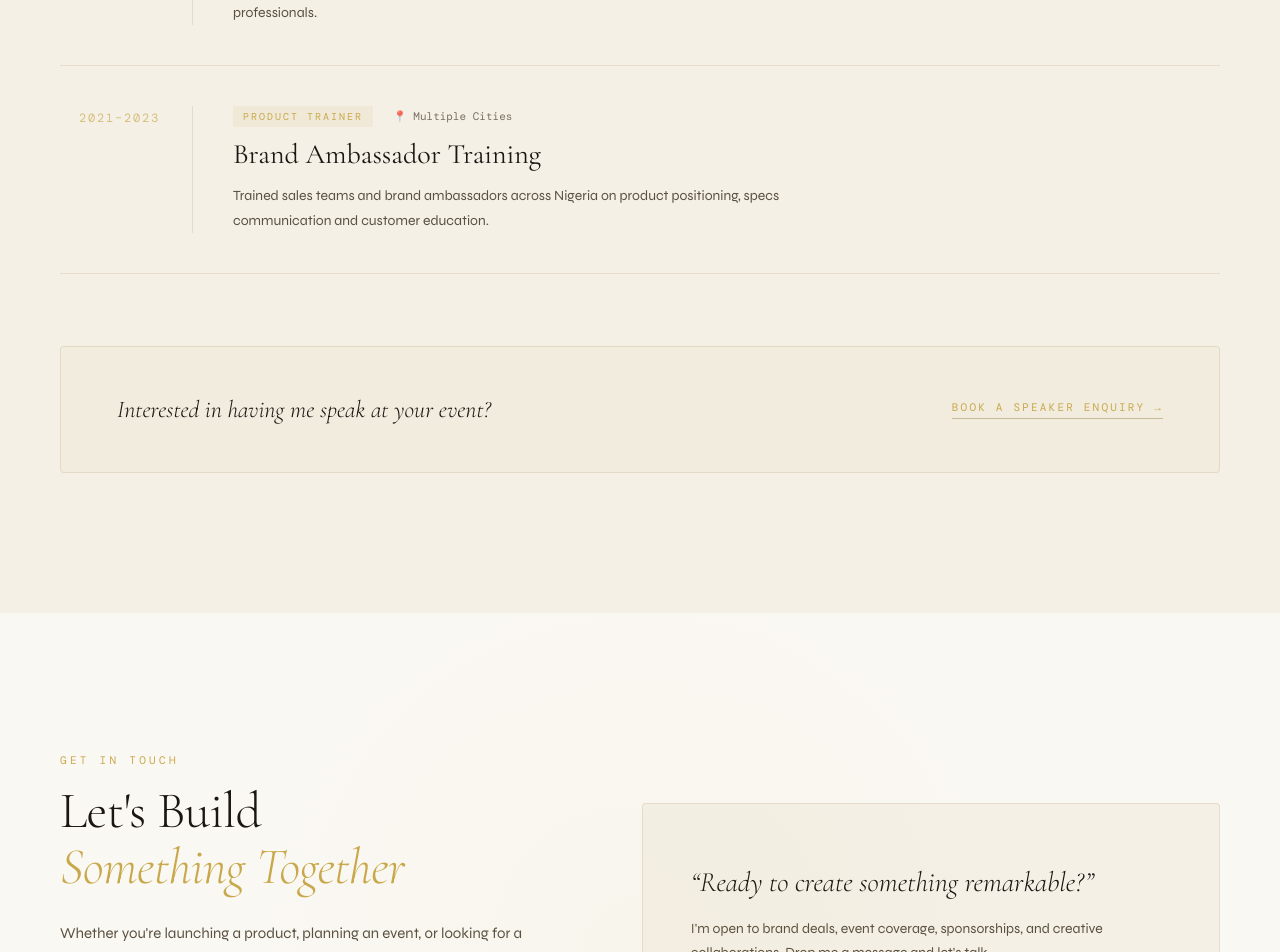
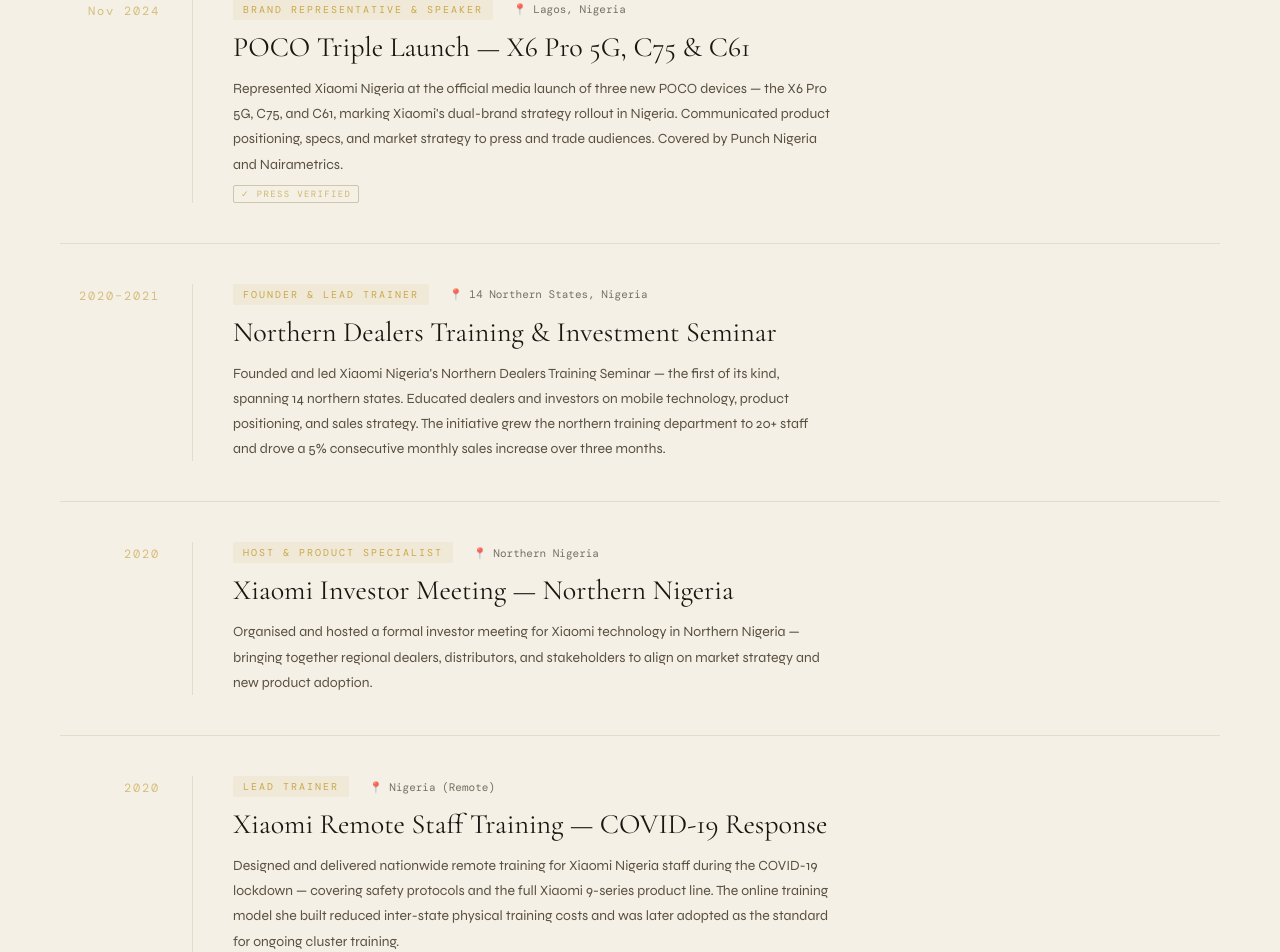
Before and after one commit to Belzabeem/nicole, a Next.js app: page / in a window 1280 px wide. Shown: the part 4640-5592 px from the top of the page. Built offline with nearby package versions, Linux system fonts and the light colour scheme; a web font is replaced by a local one.

Commit message:
Update Speaking.tsx

```diff
--- a/src/components/Speaking.tsx
+++ b/src/components/Speaking.tsx
@@ -6,9 +6,46 @@ import { useEffect, useRef, useState } from 'react';
 import styles from './Speaking.module.css';
 
 const events = [
-  { id: 1, title: 'Xiaomi Smartphone Launch', role: 'Keynote Speaker', location: 'Lagos, Nigeria', year: '2023', desc: 'Represented Xiaomi as keynote speaker at a major product launch event, presenting the POCO series to consumer and press audiences.' },
-  { id: 2, title: 'Consumer Tech Summit', role: 'Panel Speaker', location: 'Abuja, Nigeria', year: '2022', desc: 'Delivered insights on smartphone adoption trends and emerging market dynamics to industry professionals.' },
-  { id: 3, title: 'Brand Ambassador Training', role: 'Product Trainer', location: 'Multiple Cities', year: '2021–2023', desc: 'Trained sales teams and brand ambassadors across Nigeria on product positioning, specs communication and customer education.' },
+  {
+    id: 1,
+    title: 'Xiaomi Redmi Note 15 Series Nigeria Launch',
+    role: 'Creative Manager & Opening Host',
+    location: 'Lagos, Nigeria',
+    year: '2026',
+    desc: 'As Creative Manager of Xiaomi Nigeria, opened and hosted the official Redmi Note 15 Series launch — Nigeria\'s biggest Xiaomi event of the year. Delivered the opening address recapping Xiaomi\'s 2025 milestones: Fortune Global 500 ranking (#297), 18% unit sales growth in Nigeria, and 48% tablet market share. Introduced the full Redmi Note 15 lineup including the Pro Plus 5G to press, partners, and the MTN Nigeria team. Covered by TechEconomy.ng.',
+  },
+  {
+    id: 2,
+    title: 'POCO Triple Launch — X6 Pro 5G, C75 & C61',
+    role: 'Brand Representative & Speaker',
+    location: 'Lagos, Nigeria',
+    year: 'Nov 2024',
+    desc: 'Represented Xiaomi Nigeria at the official media launch of three new POCO devices — the X6 Pro 5G, C75, and C61, marking Xiaomi\'s dual-brand strategy rollout in Nigeria. Communicated product positioning, specs, and market strategy to press and trade audiences. Covered by Punch Nigeria and Nairametrics.',
+  },
+  {
+    id: 3,
+    title: 'Northern Dealers Training & Investment Seminar',
+    role: 'Founder & Lead Trainer',
+    location: '14 Northern States, Nigeria',
+    year: '2020–2021',
+    desc: 'Founded and led Xiaomi Nigeria\'s Northern Dealers Training Seminar — the first of its kind, spanning 14 northern states. Educated dealers and investors on mobile technology, product positioning, and sales strategy. The initiative grew the northern training department to 20+ staff and drove a 5% consecutive monthly sales increase over three months.',
+  },
+  {
+    id: 4,
+    title: 'Xiaomi Investor Meeting — Northern Nigeria',
+    role: 'Host & Product Specialist',
+    location: 'Northern Nigeria',
+    year: '2020',
+    desc: 'Organised and hosted a formal investor meeting for Xiaomi technology in Northern Nigeria — bringing together regional dealers, distributors, and stakeholders to align on market strategy and new product adoption.',
+  },
+  {
+    id: 5,
+    title: 'Xiaomi Remote Staff Training — COVID-19 Response',
+    role: 'Lead Trainer',
+    location: 'Nigeria (Remote)',
+    year: '2020',
+    desc: 'Designed and delivered nationwide remote training for Xiaomi Nigeria staff during the COVID-19 lockdown — covering safety protocols and the full Xiaomi 9-series product line. The online training model she built reduced inter-state physical training costs and was later adopted as the standard for ongoing cluster training.',
+  },
 ];
 
 const carouselImages = [1, 2, 3, 4, 5];
@@ -78,6 +115,9 @@ export default function Speaking() {
                 </div>
                 <h3 className={styles.eventTitle}>{e.title}</h3>
                 <p className={styles.eventDesc}>{e.desc}</p>
+                {(e.id === 1 || e.id === 2) && (
+                  <span className={styles.eventVerified}>✓ Press Verified</span>
+                )}
               </div>
             </motion.div>
           ))}
```
